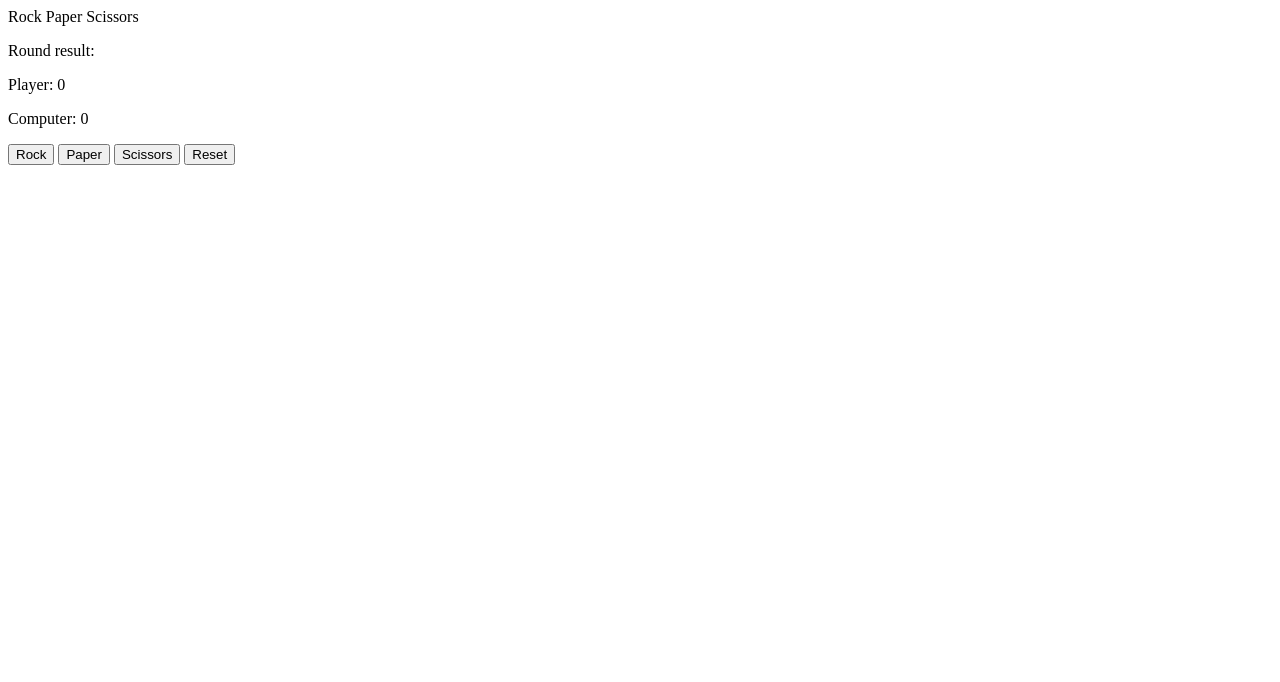
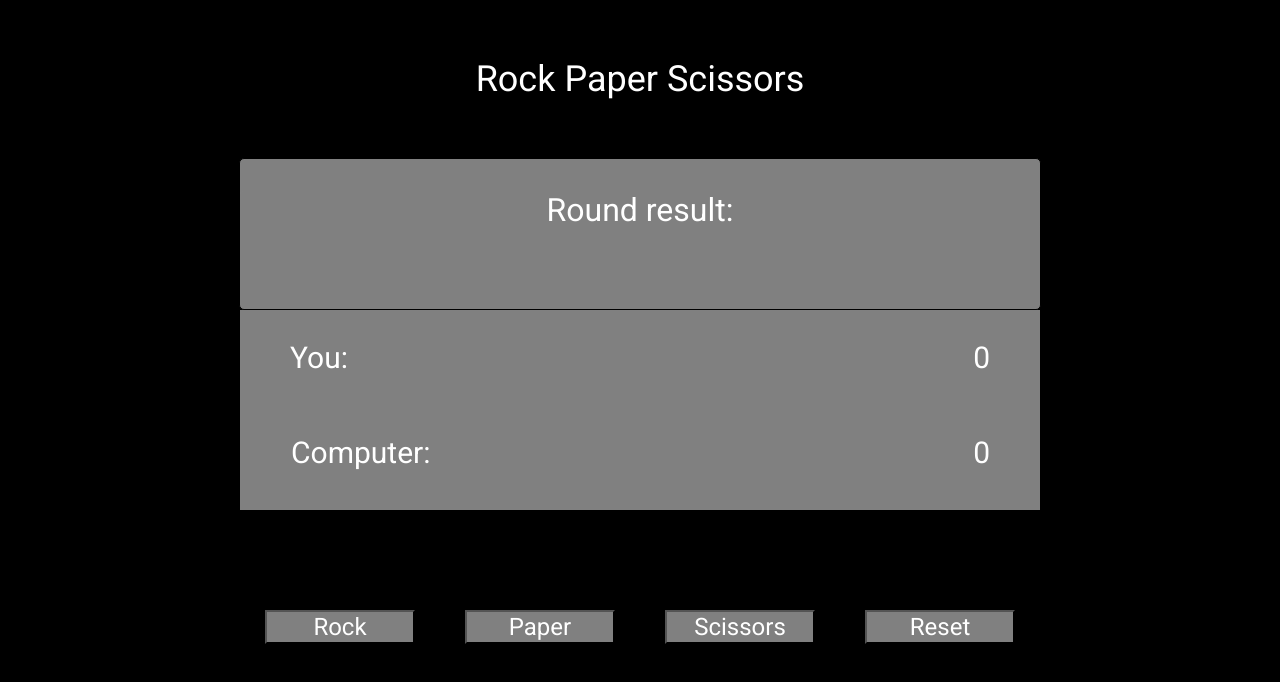
Before and after one commit to dwester24/rock_paper_scissors, a plain HTML site: page index.html in a window 1280 px wide. Drawn offline with Linux system fonts and the light colour scheme.

Commit message:
Added ui
Added user interface CSS and linked CSS and html with JS to track game
and reset the game. This game is finished for now.

```diff
--- a/game.js
+++ b/game.js
@@ -43,23 +43,23 @@ const checkRoundWinner = (player, computer) => {
                (player === 'scissors' && computer === 'paper')){
 
                 playerScore ++;
-                playerSc.innerHTML = `Player: ${playerScore}`;
-                results.innerHTML = `Round result: You Win! ${player} beats ${computer}`;
+                playerSc.innerHTML = `${playerScore}`;
+                results.innerHTML = `You Win! ${player} beats ${computer}`;
     } else {
         computerScore ++;
-        computerSC.innerHTML = `Computer: ${computerScore}`;
-        results.innerHTML = `Round result: You Lose! ${computer} beats ${player}`;
+        computerSC.innerHTML = `${computerScore}`;
+        results.innerHTML = `You Lose! ${computer} beats ${player}`;
     }
 }
 
 // Helper function to check game winner
 const checkGameWinner = () => {
     if (playerScore > computerScore) {
-        results.innerHTML = `You Win!`;
+        results.innerHTML = `You won the game!`;
     } else if (playerScore < computerScore) {
-        results.innerHTML = 'You Lose!';
+        results.innerHTML = 'You lost the game!';
     } else {
-        results.innerHTML = 'You tied!';
+        results.innerHTML = 'You tied the game!';
     }
 };
 
@@ -80,9 +80,9 @@ scissors.addEventListener('click', function() {
 
 reset.addEventListener('click', function() {
     // Reset UI
-    results.innerHTML = 'Round result: ';
-    playerSc.innerHTML = 'Player: 0';
-    computerSC.innerHTML = 'Computer: 0';
+    results.innerHTML = '';
+    playerSc.innerHTML = '0';
+    computerSC.innerHTML = '0';
 
     // Reset game variables
     roundCount = 0;
--- a/index.html
+++ b/index.html
@@ -5,6 +5,9 @@
     <meta http-equiv="X-UA-Compatible" content="IE=edge">
     <meta name="viewport" content="width=device-width, initial-scale=1.0">
     <link rel="stylesheet" href="./styles.css">
+    <link rel="preconnect" href="https://fonts.googleapis.com">
+    <link rel="preconnect" href="https://fonts.gstatic.com" crossorigin>
+    <link href="https://fonts.googleapis.com/css2?family=Roboto:ital,wght@0,100;0,300;0,400;1,100&display=swap" rel="stylesheet">
     <title>Document</title>
 
 </head>
@@ -13,21 +16,28 @@
     <header class="header">Rock Paper Scissors</header>
 
     <div id="score">
-        <div>
-            <p id="results">Round result: </p>
+        <div class="results">
+            <p id="resultTitle">Round result:</p>
+            <p id="results"></p>
         </div>
-        <div>
-            <p id="playerScore">Player: 0</p>
-        </div>
-        <div>
-            <p id="computerScore">Computer: 0</p>
+        <div class="scoreBoard">
+            <div class="player">
+                <p id="playerId">You:</p>
+                <p id="playerScore">0</p>
+            </div>
+            <div class="computer">
+                <p id="computerId">Computer: </p>
+                <p id="computerScore">0</p>
+            </div>
+
         </div>
     </div>
-
+<div class="btnGroup">
     <button id="rockBtn">Rock</button>
     <button id="paperBtn">Paper</button>
     <button id="scissorsBtn">Scissors</button>
     <button id="reset">Reset</button>
+</div>
 
 
 
--- a/styles.css
+++ b/styles.css
@@ -0,0 +1,89 @@
+* {
+    font-family: 'Roboto', sans-serif;
+    background-color: black;
+    color: white;
+}
+
+.header {
+    background-color: black;
+    color: white;
+    height: 100px;
+    margin: auto;
+    text-align: center;
+    padding-top: 50px;
+    font-size: 36px;
+}
+.score {
+    display: flex;
+    flex-direction: column;
+
+}
+
+.results {
+    background-color: gray;
+    width: 800px;
+    height: 150px;
+    margin: auto;
+    border-radius: 5px;
+    border: 1px black solid;
+}
+
+#results {
+    text-align: center;
+    font-size: 30px;
+    background-color: gray;
+    border-radius: 5px;
+}
+
+#resultTitle {
+    text-align: center;
+    font-size: 32px;
+    background-color: gray;
+    border-radius: 5px;
+}
+
+.player,
+.computer {
+    display: flex;
+    justify-content: space-between;
+    font-size: 30px;
+    background-color: gray;
+    margin-left: 50px;
+    margin-right: 50px;
+}
+
+.scoreBoard {
+    display: flex;
+    flex-direction: column;
+    background-color: gray;
+    margin: auto;
+    width: 800px;
+    height: 200px;
+   margin-bottom: 100px;
+}
+
+#playerId,
+#computerId,
+#playerScore,
+#computerScore {
+    background-color: gray;
+}
+
+#computerId {
+    margin-left: 1px;
+}
+
+.btnGroup {
+    display: flex;
+    justify-content: space-between;
+    width: 800px;
+    margin: auto;
+}
+
+button {
+    background-color:gray;
+    margin: auto;
+    width: 150px;
+    height: auto;
+    font-size: 24px;
+}
```
Also changed, not shown: images/rock.jpg (deleted), 2 other files.
